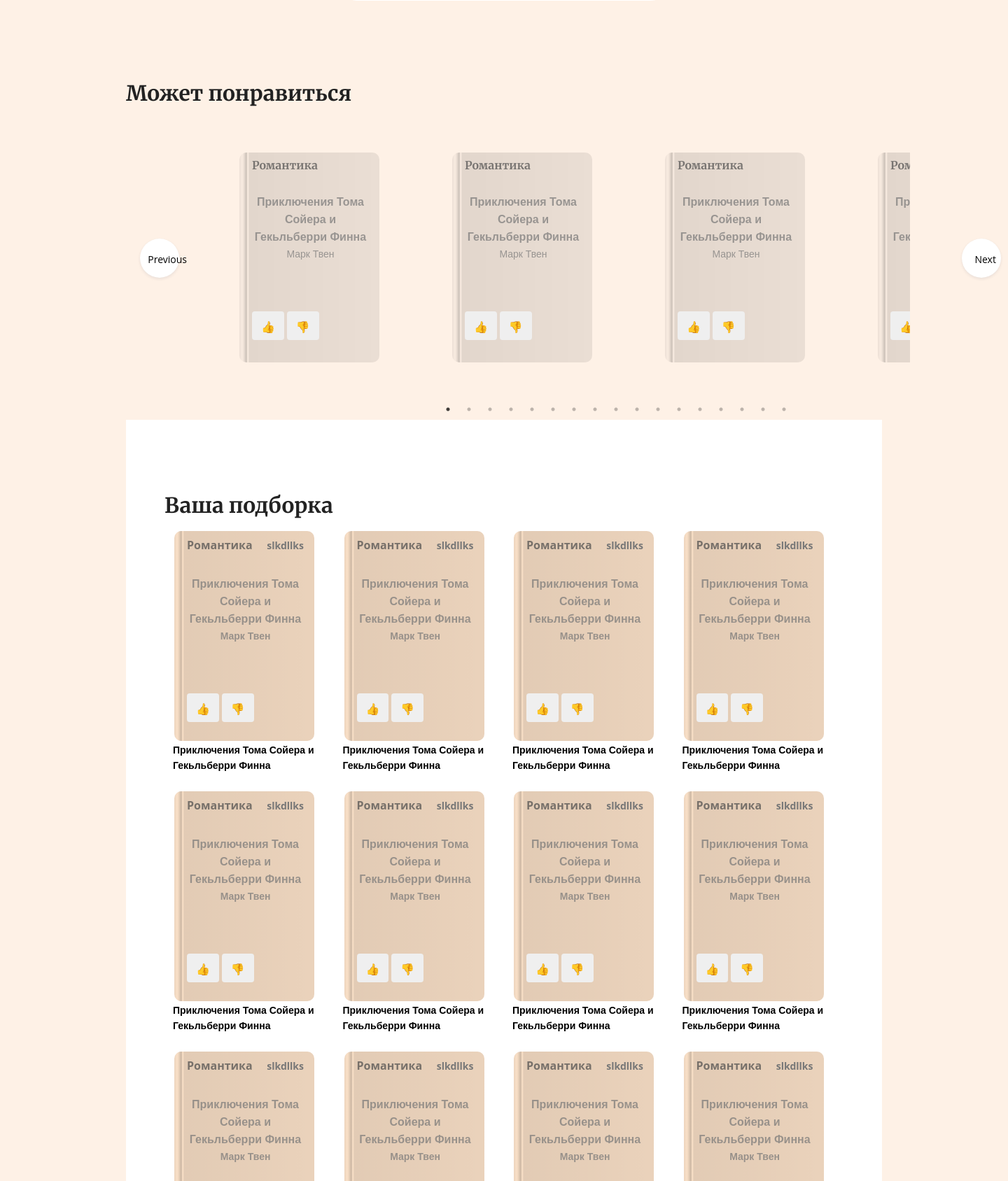
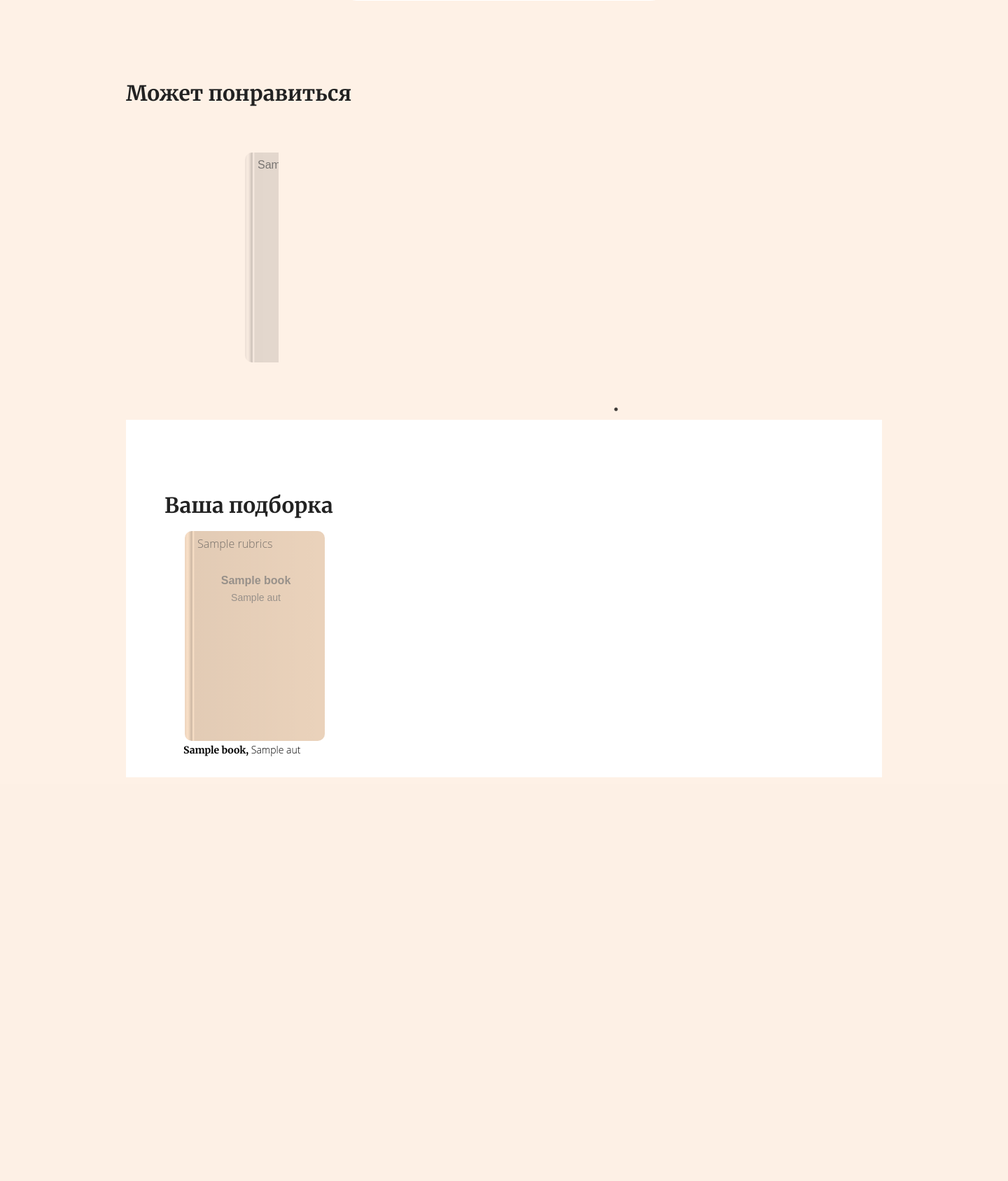
Before and after one commit to yellow-lines/recommendbook, a Django app: template templates/web/list.html in a window 1440 px wide. Shown: the part 365-2053 px from the top of the page at 70% size. After the commit the page ends 1476 px from the top, so only its background shows below. Run offline with Django 3.2, Linux system fonts and the light colour scheme; the template is opened without the code that fills it: most values are stand-ins (such as "Sample title", 1, 10 or a date in 2020); lists and menus that the app fills with data are empty; some libraries are stand-ins or nearby versions; some web fonts are replaced.

Commit message:
copied version from git

```diff
--- a/templates/web/list.html
+++ b/templates/web/list.html
@@ -42,27 +42,28 @@
 
     <h2 class="beauty-font">Может понравиться</h2>
     <section class="center slider">
-        {% for j in 'asdjkjkjkjkjijasd' %}
+        {% for book in content %}
             <div class="slick-item">
-            <a href = "/book" class="beauty-font" color = "black">
+            <a href = "/book" class="beauty-font" color = "black" name="item_book">
             <div class="project-box-wrapper">
                     <div style="box-sizing: inherit;" class="margin-list">
             <div class="project-box-header">
-              <span>Романтика</span>
+              <span class = "font">{{book.rubrics}}</span>
               <div class="more-wrapper">
 
           </div>
         </div>
 
         <div class="project-box-content-header">
-            <p class="box-content-header"><span class = "font">Приключения Тома Сойера и Гекьльберри Финна</span></p>
-            <p class="box-content-subheader"><span class = "font">Марк Твен</span></p>
+            <p class="box-content-header"><span class = "font"> {{ book.title }}</span></p>
+            <p class="box-content-subheader"><span class = "font">{{ book.aut }}</span></p>
         </div>
 </a>
-        <div class="box-progress-wrapper">
+            </form>
+        <!--<div class="box-progress-wrapper">
             <button class="btn" id="green"><i class="fa fa-lg" aria-hidden="true">👍</i></button>
             <button class="btn" id="red"><i class="fa fa-lg" aria-hidden="true">👎</i></button>
-        </div>
+        </div>-->
 
       </div>
     </div>
@@ -78,54 +79,48 @@
     <div class="single-feature d-flex flex-wrap justify-content-between">
         <h2 class="beauty-font"> Ваша подборка</h2>
     </div>
-
+        <div class="col-sm-3">
         <table class="table">
-            {% for j in 'asdjkjkjkjkjijasd' %}
                 <tr>
-            {% for k in '1245' %}
-            <th style="border-top:0px">
+                    {% for book in content %}
+                           <td style="border-top:0px">
                 <a href = "/book" color = "black">
                 <div class="project-box-wrapper">
                     <div class="project-box" style="background-color: #fee4cb;">
                         <div class="project-box-header">
-                            <span>Романтика</span>
+                            <span>{{ book.rubrics }}</span>
                                 <div class="more-wrapper">
-slkdllks
                                 </div>
                         </div>
 
                                 <div class="project-box-content-header">
-                                    <p class="box-content-header"><span class = "font">Приключения Тома Сойера и Гекьльберри Финна</span></p>
-                                    <p class="box-content-subheader"><span class = "font">Марк Твен</span></p>
+                                    <p class="box-content-header"><span class = "font">{{ book.title }}</span></p>
+                                    <p class="box-content-subheader"><span class = "font">{{ book.aut }}</span></p>
                                 </div>
                 </a>
 
-        <div class="box-progress-wrapper">
+                                <!--<div class="box-progress-wrapper">
                                     <button class="btn" id="green"><i class="fa fa-lg" aria-hidden="true">👍</i></button>
                                     <button class="btn" id="red"><i class="fa fa-lg" aria-hidden="true">👎</i></button>
-        </div>
+                                </div>-->
                                 <div class="project-box-footer">
-
-
                                 </div>
       </div>
     </div>
-                <span class = "font">Приключения Тома Сойера и Гекьльберри Финна</span>
-            </th>
-
-
-
+                <span class ="beauty-font" style="font-size: 14px; font-weight: lighter">{{ book.title }},</span><span> {{ book.aut }}</span>
+            </td>
+                        {% if forloop.counter|divisibleby:4 %}
+                            </tr>
+                            <tr>
+                        {% endif %}
                     {% endfor %}
-
-
-        {% endfor %}
-
                     </tr>
-
 
 
             </table>
         </div>
+
+
 
 </section>
 
```
Also changed, not shown: web/views.py (+30 -21 lines). Lines whose indentation alone changed are shown as unchanged.
